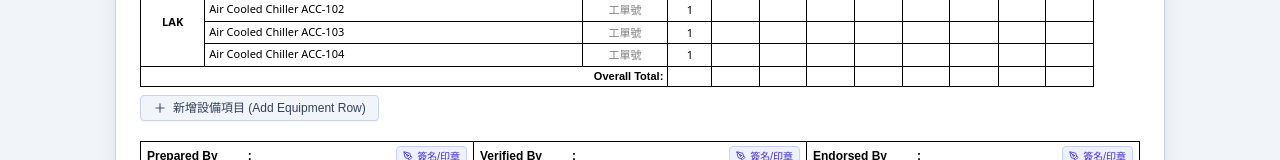
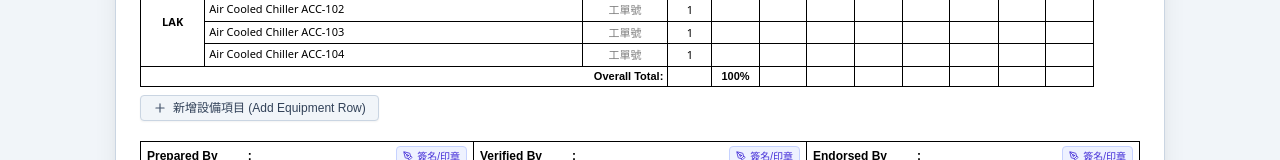
Before and after one commit to recrecc28-cell/MTR888, a React (Vite) app: page / in a window 1280 px wide. Shown: the part 424-584 px from the top of the page. Built offline with nearby package versions, Linux system fonts and the light colour scheme.

Commit message:
refactor: standardize overall totals to percentage format
Update logic to display "100%" instead of raw item counts in maintenance report totals to ensure consistency across PDF previews, data processing, and Excel exports.

```diff
--- a/src/App.tsx
+++ b/src/App.tsx
@@ -87,10 +87,7 @@ export default function App() {
         overallTotals: {
           ...report.overallTotals,
           qtyTotal: String(filteredItems.length),
-          mTotal: String(
-            filteredItems.filter((i) => i.m && i.m.trim() !== '').length ||
-              (filteredItems.length ? '100%' : '')
-          ),
+          mTotal: filteredItems.length > 0 ? '100%' : '',
         },
       };
     }
@@ -115,7 +112,26 @@ export default function App() {
       ALL_MTR_LOCATIONS.forEach((loc) => {
         const code = loc.code;
         if (parsedMap[code] && Array.isArray(parsedMap[code].items) && parsedMap[code].items.length > 0) {
-          result[code] = parsedMap[code];
+          const rep = parsedMap[code];
+          const hasItems = rep.items.length > 0;
+          const isCount = (v: any) => typeof v === 'string' && /^\d+$/.test(v.trim());
+          result[code] = {
+            ...rep,
+            overallTotals: {
+              ...rep.overallTotals,
+              mTotal:
+                isCount(rep.overallTotals?.mTotal) || (!rep.overallTotals?.mTotal && hasItems)
+                  ? '100%'
+                  : rep.overallTotals?.mTotal || (hasItems ? '100%' : ''),
+              m3Total: isCount(rep.overallTotals?.m3Total) ? '100%' : rep.overallTotals?.m3Total || '',
+              m4Total: isCount(rep.overallTotals?.m4Total) ? '100%' : rep.overallTotals?.m4Total || '',
+              m6Total: isCount(rep.overallTotals?.m6Total) ? '100%' : rep.overallTotals?.m6Total || '',
+              yTotal: isCount(rep.overallTotals?.yTotal) ? '100%' : rep.overallTotals?.yTotal || '',
+              m18Total: isCount(rep.overallTotals?.m18Total) ? '100%' : rep.overallTotals?.m18Total || '',
+              y2Total: isCount(rep.overallTotals?.y2Total) ? '100%' : rep.overallTotals?.y2Total || '',
+              y3Total: isCount(rep.overallTotals?.y3Total) ? '100%' : rep.overallTotals?.y3Total || '',
+            },
+          };
         } else if (STATION_STANDARD_TEMPLATES[code]) {
           // Initialize with official standard template for this station
           result[code] = createStandardStationReport(code);
--- a/src/components/ReportPDFPreview.tsx
+++ b/src/components/ReportPDFPreview.tsx
@@ -450,6 +450,29 @@ export const ReportPDFPreview: React.FC<Props> = ({
     return groups;
   }, [items, reportData.depotCode]);
 
+  // Overall Total row helpers: ensure percentage format (100%) and never counts like 1, 2, 3...
+  const getDisplayOverallTotal = (val: string | undefined, hasColItems: boolean) => {
+    const trimmed = (val || '').trim();
+    if (!trimmed) {
+      return hasColItems ? '100%' : '';
+    }
+    // If it's a numeric count like "1", "2", "3", replace with "100%"
+    if (/^\d+$/.test(trimmed)) {
+      return '100%';
+    }
+    return trimmed;
+  };
+
+  const hasItems = items.length > 0;
+  const hasM = items.some((i) => (i.m || '').trim() !== '') || hasItems;
+  const hasM3 = items.some((i) => (i.m3 || '').trim() !== '');
+  const hasM4 = items.some((i) => (i.m4 || '').trim() !== '');
+  const hasM6 = items.some((i) => (i.m6 || '').trim() !== '');
+  const hasY = items.some((i) => (i.y || '').trim() !== '');
+  const hasM18 = items.some((i) => (i.m18 || '').trim() !== '');
+  const hasY2 = items.some((i) => (i.y2 || '').trim() !== '');
+  const hasY3 = items.some((i) => (i.y3 || '').trim() !== '');
+
   return (
     <div className="w-full flex justify-center bg-slate-100 p-2 sm:p-4 overflow-x-auto">
       {/* Paper Container matching screenshot proportions */}
@@ -800,97 +823,105 @@ export const ReportPDFPreview: React.FC<Props> = ({
                 </td>
                 <td style={{ ...borderStyle, ...cellPaddingStyle, width: colFreq }} className="text-center align-middle font-bold whitespace-nowrap px-0.5">
                   <EditableText
-                    value={reportData.overallTotals.mTotal}
-                    onChange={(val) =>
+                    value={getDisplayOverallTotal(reportData.overallTotals.mTotal, hasM)}
+                    onChange={(val) => {
+                      const cleanVal = /^\d+$/.test(val.trim()) ? '100%' : val;
                       onUpdateReportData({
                         ...reportData,
-                        overallTotals: { ...reportData.overallTotals, mTotal: val },
-                      })
-                    }
+                        overallTotals: { ...reportData.overallTotals, mTotal: cleanVal },
+                      });
+                    }}
                     className="text-center font-bold whitespace-nowrap min-w-0"
                   />
                 </td>
                 <td style={{ ...borderStyle, ...cellPaddingStyle, width: colFreq }} className="text-center align-middle font-bold whitespace-nowrap px-0.5">
                   <EditableText
-                    value={reportData.overallTotals.m3Total}
-                    onChange={(val) =>
+                    value={getDisplayOverallTotal(reportData.overallTotals.m3Total, hasM3)}
+                    onChange={(val) => {
+                      const cleanVal = /^\d+$/.test(val.trim()) ? '100%' : val;
                       onUpdateReportData({
                         ...reportData,
-                        overallTotals: { ...reportData.overallTotals, m3Total: val },
-                      })
-                    }
+                        overallTotals: { ...reportData.overallTotals, m3Total: cleanVal },
+                      });
+                    }}
                     className="text-center font-bold whitespace-nowrap min-w-0"
                   />
                 </td>
                 <td style={{ ...borderStyle, ...cellPaddingStyle, width: colFreq }} className="text-center align-middle font-bold whitespace-nowrap px-0.5">
                   <EditableText
-                    value={reportData.overallTotals.m4Total}
-                    onChange={(val) =>
+                    value={getDisplayOverallTotal(reportData.overallTotals.m4Total, hasM4)}
+                    onChange={(val) => {
+                      const cleanVal = /^\d+$/.test(val.trim()) ? '100%' : val;
                       onUpdateReportData({
                         ...reportData,
-                        overallTotals: { ...reportData.overallTotals, m4Total: val },
-                      })
-                    }
+                        overallTotals: { ...reportData.overallTotals, m4Total: cleanVal },
+                      });
+                    }}
                     className="text-center font-bold whitespace-nowrap min-w-0"
                   />
                 </td>
                 <td style={{ ...borderStyle, ...cellPaddingStyle, width: colFreq }} className="text-center align-middle font-bold whitespace-nowrap px-0.5">
                   <EditableText
-                    value={reportData.overallTotals.m6Total}
-                    onChange={(val) =>
+                    value={getDisplayOverallTotal(reportData.overallTotals.m6Total, hasM6)}
+                    onChange={(val) => {
+                      const cleanVal = /^\d+$/.test(val.trim()) ? '100%' : val;
                       onUpdateReportData({
                         ...reportData,
-                        overallTotals: { ...reportData.overallTotals, m6Total: val },
-                      })
-                    }
+                        overallTotals: { ...reportData.overallTotals, m6Total: cleanVal },
+                      });
+                    }}
                     className="text-center font-bold whitespace-nowrap min-w-0"
                   />
                 </td>
                 <td style={{ ...borderStyle, ...cellPaddingStyle, width: colFreq }} className="text-center align-middle font-bold whitespace-nowrap px-0.5">
                   <EditableText
-                    value={reportData.overallTotals.yTotal}
-                    onChange={(val) =>
+                    value={getDisplayOverallTotal(reportData.overallTotals.yTotal, hasY)}
+                    onChange={(val) => {
+                      const cleanVal = /^\d+$/.test(val.trim()) ? '100%' : val;
                       onUpdateReportData({
                         ...reportData,
-                        overallTotals: { ...reportData.overallTotals, yTotal: val },
-                      })
-                    }
+                        overallTotals: { ...reportData.overallTotals, yTotal: cleanVal },
+                      });
+                    }}
                     className="text-center font-bold whitespace-nowrap min-w-0"
                   />
                 </td>
                 <td style={{ ...borderStyle, ...cellPaddingStyle, width: colFreq }} className="text-center align-middle font-bold whitespace-nowrap px-0.5">
                   <EditableText
-                    value={reportData.overallTotals.m18Total || ''}
-                    onChange={(val) =>
+                    value={getDisplayOverallTotal(reportData.overallTotals.m18Total, hasM18)}
+                    onChange={(val) => {
+                      const cleanVal = /^\d+$/.test(val.trim()) ? '100%' : val;
                       onUpdateReportData({
                         ...reportData,
-                        overallTotals: { ...reportData.overallTotals, m18Total: val },
-                      })
-                    }
+                        overallTotals: { ...reportData.overallTotals, m18Total: cleanVal },
+                      });
+                    }}
                     className="text-center font-bold whitespace-nowrap min-w-0"
                   />
                 </td>
                 <td style={{ ...borderStyle, ...cellPaddingStyle, width: colFreq }} className="text-center align-middle font-bold whitespace-nowrap px-0.5">
                   <EditableText
-                    value={reportData.overallTotals.y2Total}
-                    onChange={(val) =>
+                    value={getDisplayOverallTotal(reportData.overallTotals.y2Total, hasY2)}
+                    onChange={(val) => {
+                      const cleanVal = /^\d+$/.test(val.trim()) ? '100%' : val;
                       onUpdateReportData({
                         ...reportData,
-                        overallTotals: { ...reportData.overallTotals, y2Total: val },
-                      })
-                    }
+                        overallTotals: { ...reportData.overallTotals, y2Total: cleanVal },
+                      });
+                    }}
                     className="text-center font-bold whitespace-nowrap min-w-0"
                   />
                 </td>
                 <td style={{ ...borderStyle, ...cellPaddingStyle, width: colFreq }} className="text-center align-middle font-bold whitespace-nowrap px-0.5">
                   <EditableText
-                    value={reportData.overallTotals.y3Total || ''}
-                    onChange={(val) =>
+                    value={getDisplayOverallTotal(reportData.overallTotals.y3Total, hasY3)}
+                    onChange={(val) => {
+                      const cleanVal = /^\d+$/.test(val.trim()) ? '100%' : val;
                       onUpdateReportData({
                         ...reportData,
-                        overallTotals: { ...reportData.overallTotals, y3Total: val },
-                      })
-                    }
+                        overallTotals: { ...reportData.overallTotals, y3Total: cleanVal },
+                      });
+                    }}
                     className="text-center font-bold whitespace-nowrap min-w-0"
                   />
                 </td>
--- a/src/data/stationTemplates.ts
+++ b/src/data/stationTemplates.ts
@@ -277,7 +277,7 @@ export function createStandardStationReport(
     overallTotals: {
       pmWoTotal: '',
       qtyTotal: totalQty > 0 ? String(totalQty) : '',
-      mTotal: '',
+      mTotal: items.length > 0 ? '100%' : '',
       m2Total: '',
       m3Total: '',
       m4Total: '',
--- a/src/utils/excelHelper.ts
+++ b/src/utils/excelHelper.ts
@@ -1523,15 +1523,15 @@ export function parseGenericTableRows(
   const overallTotals = {
     pmWoTotal: '',
     qtyTotal: String(parsedItems.length),
-    mTotal: String(parsedItems.filter((i) => i.m && i.m.trim() !== '').length || (parsedItems.length ? '100%' : '')),
-    m2Total: String(parsedItems.filter((i) => i.m2 && i.m2.trim() !== '').length || ''),
-    m3Total: String(parsedItems.filter((i) => i.m3 && i.m3.trim() !== '').length || ''),
-    m4Total: String(parsedItems.filter((i) => i.m4 && i.m4.trim() !== '').length || ''),
-    m6Total: String(parsedItems.filter((i) => i.m6 && i.m6.trim() !== '').length || ''),
-    yTotal: String(parsedItems.filter((i) => i.y && i.y.trim() !== '').length || ''),
-    m18Total: String(parsedItems.filter((i) => i.m18 && i.m18.trim() !== '').length || ''),
-    y2Total: String(parsedItems.filter((i) => i.y2 && i.y2.trim() !== '').length || ''),
-    y3Total: String(parsedItems.filter((i) => i.y3 && i.y3.trim() !== '').length || ''),
+    mTotal: parsedItems.some((i) => i.m && i.m.trim() !== '') || parsedItems.length > 0 ? '100%' : '',
+    m2Total: parsedItems.some((i) => i.m2 && i.m2.trim() !== '') ? '100%' : '',
+    m3Total: parsedItems.some((i) => i.m3 && i.m3.trim() !== '') ? '100%' : '',
+    m4Total: parsedItems.some((i) => i.m4 && i.m4.trim() !== '') ? '100%' : '',
+    m6Total: parsedItems.some((i) => i.m6 && i.m6.trim() !== '') ? '100%' : '',
+    yTotal: parsedItems.some((i) => i.y && i.y.trim() !== '') ? '100%' : '',
+    m18Total: parsedItems.some((i) => i.m18 && i.m18.trim() !== '') ? '100%' : '',
+    y2Total: parsedItems.some((i) => i.y2 && i.y2.trim() !== '') ? '100%' : '',
+    y3Total: parsedItems.some((i) => i.y3 && i.y3.trim() !== '') ? '100%' : '',
   };
 
   const primaryReport: Partial<MaintenanceReportData> = {
@@ -1563,15 +1563,15 @@ export function parseGenericTableRows(
       overallTotals: {
         pmWoTotal: '',
         qtyTotal: String(stnItems.length),
-        mTotal: String(stnItems.filter((i) => i.m && i.m.trim() !== '').length || (stnItems.length ? '100%' : '')),
-        m2Total: String(stnItems.filter((i) => i.m2 && i.m2.trim() !== '').length || ''),
-        m3Total: String(stnItems.filter((i) => i.m3 && i.m3.trim() !== '').length || ''),
-        m4Total: String(stnItems.filter((i) => i.m4 && i.m4.trim() !== '').length || ''),
-        m6Total: String(stnItems.filter((i) => i.m6 && i.m6.trim() !== '').length || ''),
-        yTotal: String(stnItems.filter((i) => i.y && i.y.trim() !== '').length || ''),
-        m18Total: String(stnItems.filter((i) => i.m18 && i.m18.trim() !== '').length || ''),
-        y2Total: String(stnItems.filter((i) => i.y2 && i.y2.trim() !== '').length || ''),
-        y3Total: String(stnItems.filter((i) => i.y3 && i.y3.trim() !== '').length || ''),
+        mTotal: stnItems.some((i) => i.m && i.m.trim() !== '') || stnItems.length > 0 ? '100%' : '',
+        m2Total: stnItems.some((i) => i.m2 && i.m2.trim() !== '') ? '100%' : '',
+        m3Total: stnItems.some((i) => i.m3 && i.m3.trim() !== '') ? '100%' : '',
+        m4Total: stnItems.some((i) => i.m4 && i.m4.trim() !== '') ? '100%' : '',
+        m6Total: stnItems.some((i) => i.m6 && i.m6.trim() !== '') ? '100%' : '',
+        yTotal: stnItems.some((i) => i.y && i.y.trim() !== '') ? '100%' : '',
+        m18Total: stnItems.some((i) => i.m18 && i.m18.trim() !== '') ? '100%' : '',
+        y2Total: stnItems.some((i) => i.y2 && i.y2.trim() !== '') ? '100%' : '',
+        y3Total: stnItems.some((i) => i.y3 && i.y3.trim() !== '') ? '100%' : '',
       },
       signatories: {
         preparedByName: globalPreparedByName,
```
Also changed, not shown: src/utils/excelExport.ts (+9 -9 lines).
